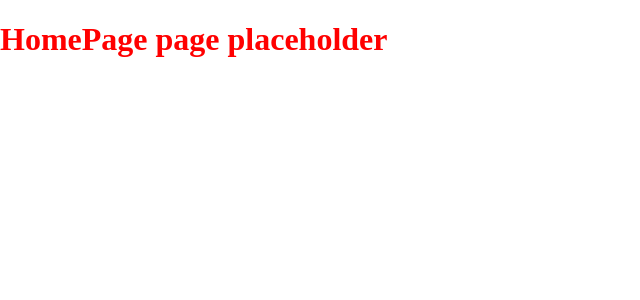
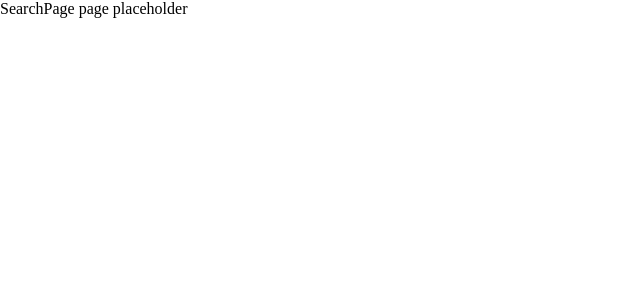
Before and after one commit to ooloo-io/reddit-timer-martink-rsa, a React (Create React App) app: page /search in a window 1280 px wide. Shown: the top 300 px of the page, without its empty margins (0-640 px from the left). Built offline with nearby package versions, Linux system fonts and the light colour scheme.

Commit message:
Added fonts, styling and skeleton

```diff
--- a/src/components/App/App.js
+++ b/src/components/App/App.js
@@ -8,10 +8,12 @@ function App() {
     <div>
       <Router>
         <Switch>
-          <Route path="/">
+          <Route exact path="/">
             <HomePage />
           </Route>
-          <Route path="/search" exact component={SearchPage} />
+          <Route exact path="/search">
+            <SearchPage />
+          </Route>
         </Switch>
       </Router>
     </div>
```
